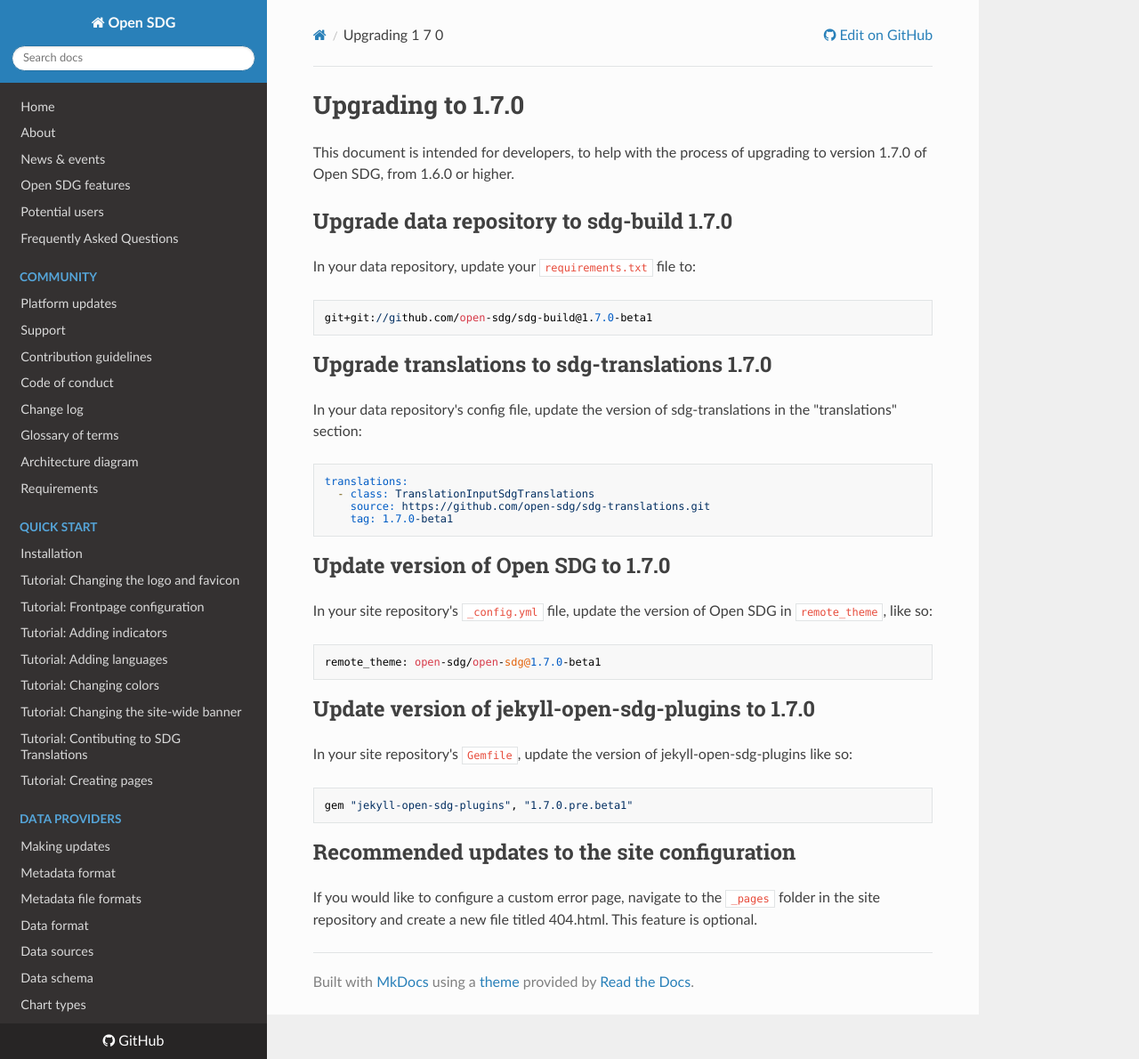
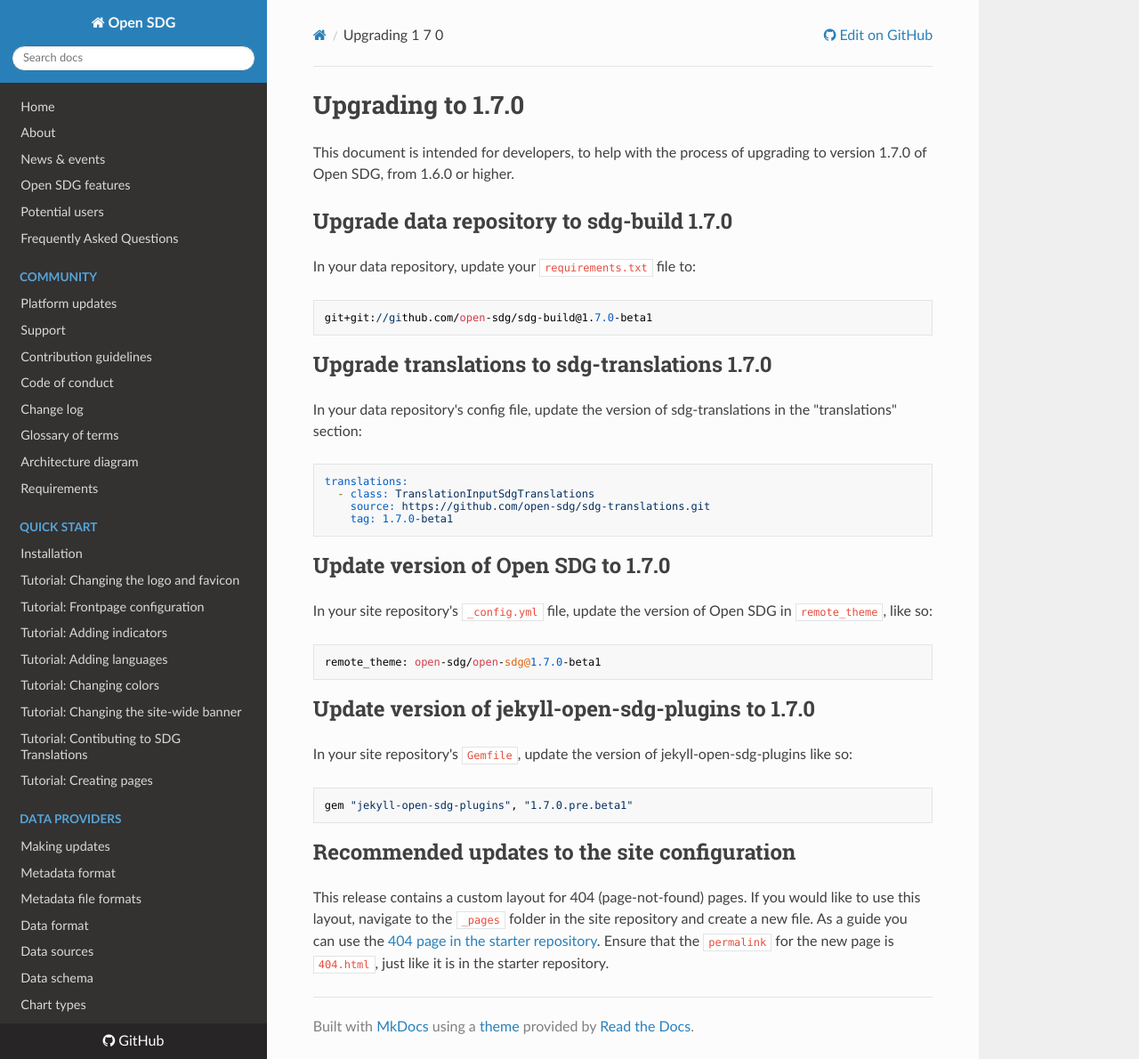
Before and after one commit to open-sdg/open-sdg, an MkDocs documentation site: the page built from docs/upgrades/upgrading-1-7-0.md, in a window 1280 px wide and 1190 px high. Shown: the whole window at 89% size. Built offline with MkDocs 1.6.1, drawn with Linux system fonts in a browser that asks for light colours; nearby versions of some CDN libraries; old or Windows-style settings are respelled for this version of MkDocs.

Commit message:
Tweak 404 instructions

```diff
--- a/docs/upgrades/upgrading-1-7-0.md
+++ b/docs/upgrades/upgrading-1-7-0.md
@@ -39,4 +39,4 @@
 
 ## Recommended updates to the site configuration
 
-If you would like to configure a custom error page, navigate to the `_pages` folder in the site repository and create a new file titled 404.html. This feature is optional.
+This release contains a custom layout for 404 (page-not-found) pages. If you would like to use this layout, navigate to the `_pages` folder in the site repository and create a new file. As a guide you can use the [404 page in the starter repository](https://github.com/open-sdg/open-sdg-site-starter/blob/develop/_pages/404.md). Ensure that the `permalink` for the new page is `404.html`, just like it is in the starter repository.
```
